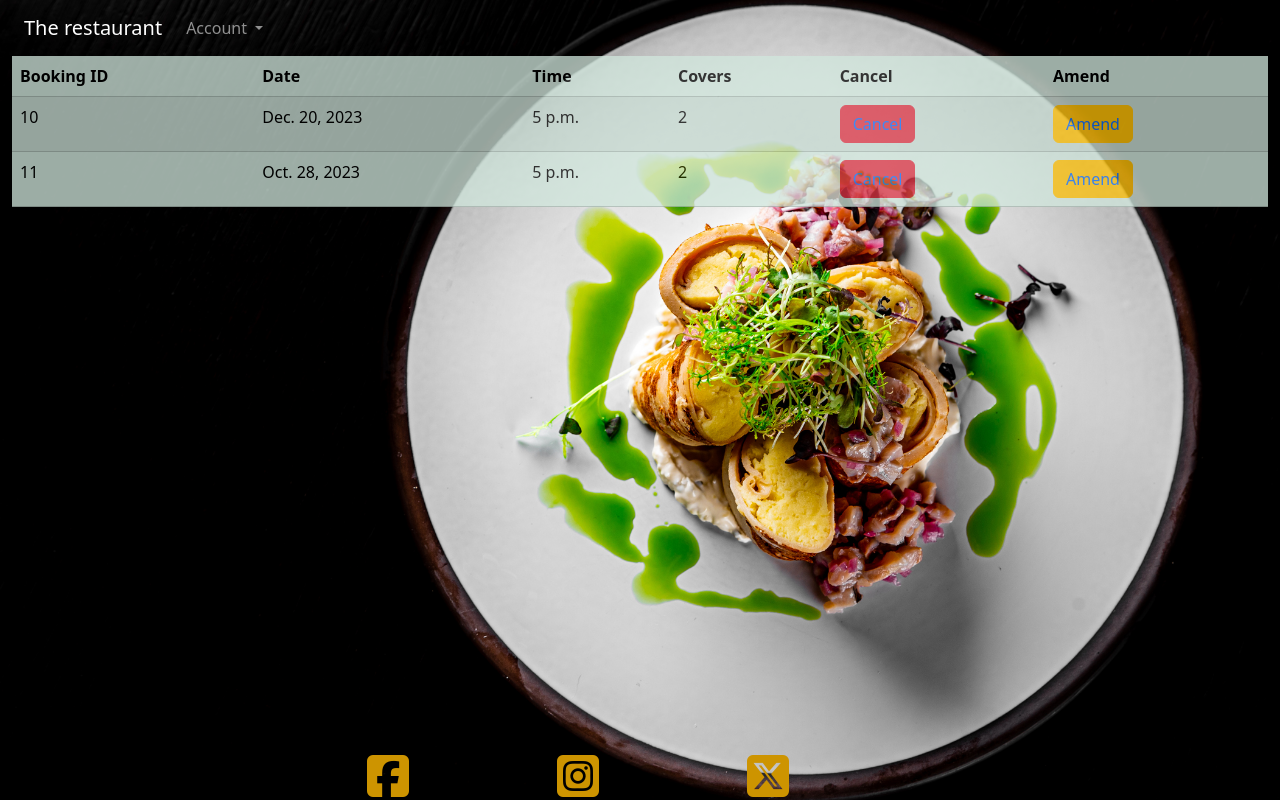
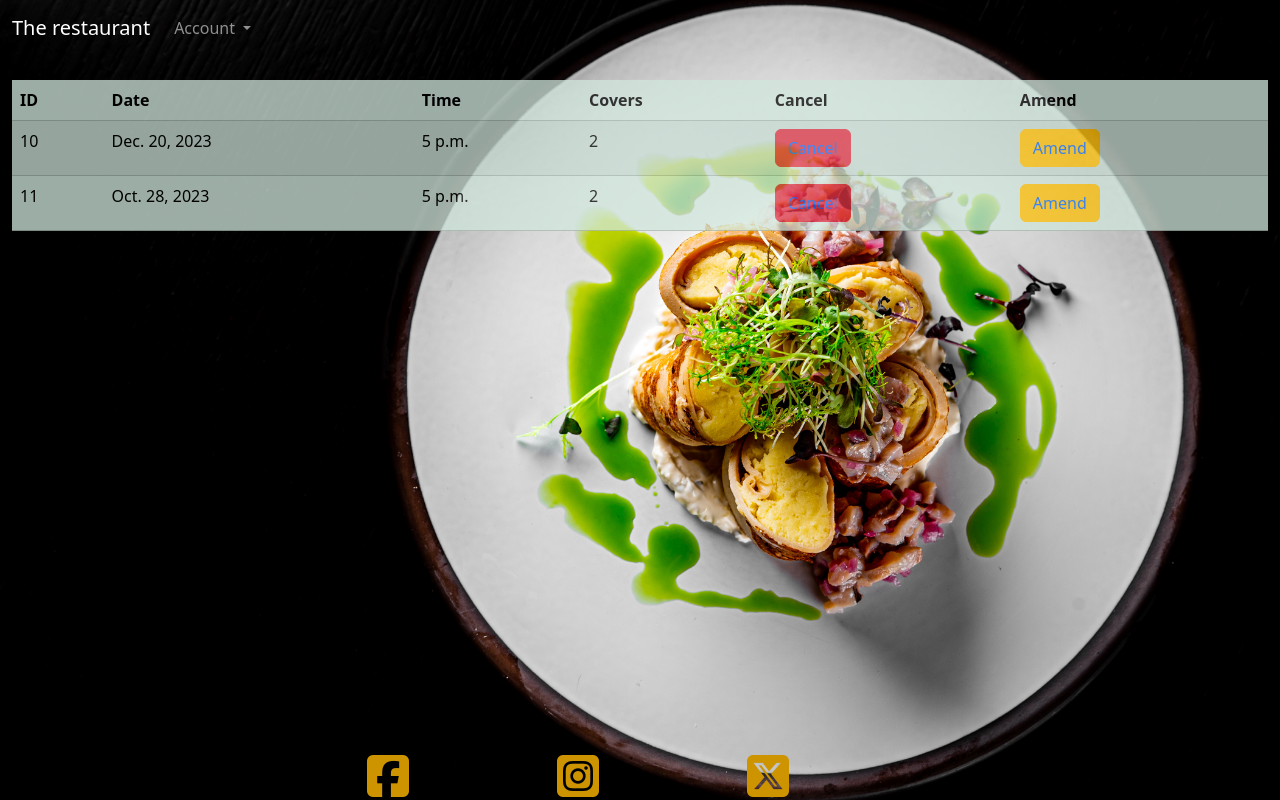
Before and after one commit to DavidUWL/Project-4, a Django app: page /viewbookings/ in a window 1280 px wide. Run offline with Django 3.2, Linux system fonts and the light colour scheme; a user stored in the database is signed in; data comes from the database, SQL or seed files in the repository; some libraries are stand-ins or nearby versions.

Commit message:
fixed bug with footer being pushed off bottom of page for view bookings page.

```diff
--- a/therestaurant/static/home/style.css
+++ b/therestaurant/static/home/style.css
@@ -1,5 +1,9 @@
 body {
-    /* background-color: black; */
+    color: azure;
+}
+
+main {
+    padding-top: 80px;
 }
 
 .hero {
@@ -28,3 +32,7 @@ i {
 #id_time div {
     display: inline-block;
 }
+
+.dropdown-menu {
+    z-index: 999;
+}
--- a/therestaurant/templates/home/home.html
+++ b/therestaurant/templates/home/home.html
@@ -18,7 +18,7 @@
 <body>
     <!-- hero + contents-->
     <div class="hero container-fluid">
-        <nav class="navbar navbar-expand-lg navbar-dark ">
+        <nav class="navbar fixed-top navbar-expand-lg navbar-dark">
             <div class="container-fluid">
               <a class="navbar-brand" href="{%url 'get_homepage' %}">The restaurant</a>
               <button class="navbar-toggler" type="button" data-bs-toggle="collapse" data-bs-target="#navbarNavDarkDropdown" aria-controls="navbarNavDarkDropdown" aria-expanded="false" aria-label="Toggle navigation">
@@ -45,29 +45,8 @@
               </div>
             </div>
           </nav>
-        <!-- <ul class="nav nav-tabs expand"> -->
-            <!-- <div class="container-fluid gx-1"> -->
-                <!-- <li class="nav-item">
-                    <a class="navbar-brand" href="{%url 'get_homepage' %}">The Restaurant</a>
-                </li>
-                {% if user.is_authenticated %}
-                <li class="nav-item">
-                    <a class="nav-link" href="{% url 'account_logout' %}">Logout</a>
-                </li>
-                <li class="nav-item">
-                    <a class="nav-link" href="{% url 'get_bookings' %}">View bookings</a>
-                </li>
-                {% else %}
-                <li class="nav-item">
-                    <a class="nav-link" href="{% url 'account_login' %}">login</a>
-                </li>
-                {% endif %}
-                <li class="nav-item">
-                    <a class="nav-link" href="{% static 'home/menu.pdf' %}" download>Menu</a>
-                </li>
-                <a class="nav-link" href="{% url 'reservetable' %}">Book Table</a> -->
-            <!-- </div> -->
-        </ul>
+
+        <main>
             <div>
                 {% block content %}
                 {% endblock %}
@@ -87,7 +66,8 @@
                     </div>
                 </div>
             </div>
-    </div>
+
+        </main>
 
     <!-- scripts -->
     <script src="https://kit.fontawesome.com/ce66787713.js" crossorigin="anonymous"></script>
--- a/therestaurant/templates/viewbooking/viewbookings.html
+++ b/therestaurant/templates/viewbooking/viewbookings.html
@@ -1,11 +1,11 @@
 {% extends "home/home.html" %}
 
 {% block content %}
-<!-- <div class="table-responsive"> -->
+<div class="table-responsive">
     <table class="table table-success table-striped table-hover opacity-75">
         <thead>
             <tr>
-                <th scope="col">Booking ID</th>
+                <th scope="col">ID</th>
                 <th scope="col">Date</th>
                 <th scope="col">Time</th>
                 <th scope="col">Covers</th>
@@ -31,5 +31,5 @@
             {% endfor %}
         </tbody>
     </table>
-<!-- </div> -->
+</div>
 {% endblock %}
--- a/therestaurant/views.py
+++ b/therestaurant/views.py
@@ -41,7 +41,7 @@ def reserve_table(request):
 
                 return redirect('reservetable')
             else:
-                error_message = "No available tables for the selected time and covers."
+                error_message = "No available tables for the selected time and ddcovers."
                 return render(request, 'reservetable', {'form': form, 'error_message': error_message})
     else:
         form = ReserveForm()
```
Lines whose indentation alone changed are shown as unchanged.
